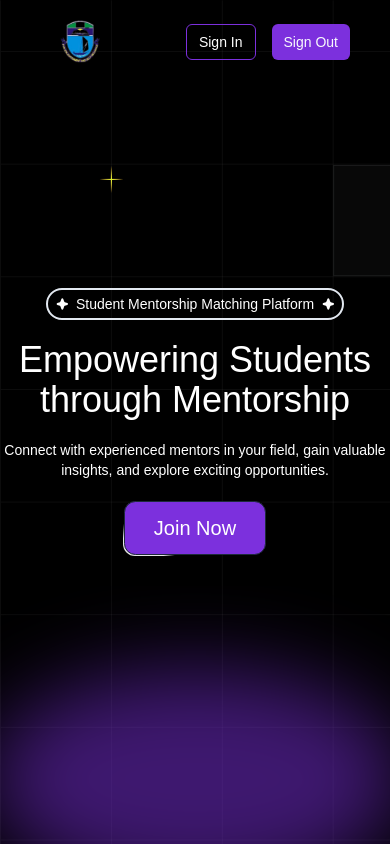
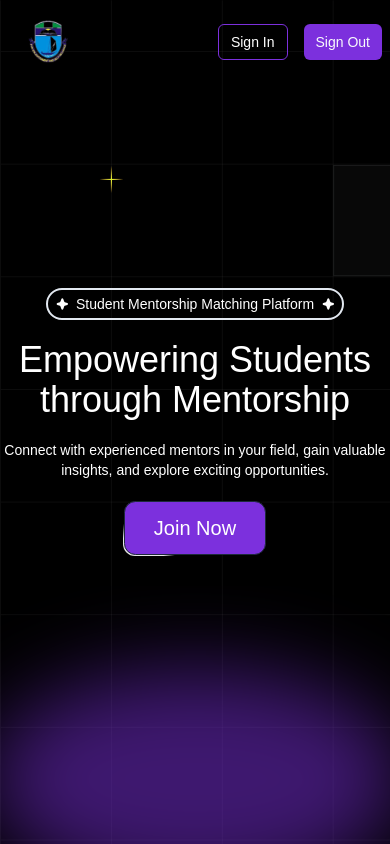
Before and after one commit to lordson-silver/group8, a Next.js app: page / in a window 390 px wide. Built offline with nearby package versions, Linux system fonts and the light colour scheme.

Commit message:
Fix: Responsive for mobile device

```diff
--- a/components/nav.tsx
+++ b/components/nav.tsx
@@ -7,7 +7,7 @@ const Nav = ({
            className?:string;
    })  => {
   return (
-    <div className={cn(className, "flex justify-between items-center absolute top-0 m-auto px-10 pt-5 w-full")}>
+    <div className={cn(className, "flex justify-between items-center absolute top-0 m-auto px-2 mdpx-10 pt-5 w-full")}>
             {/* <h1 className='text-white text-xl flex-grow-0'>Logo</h1> */}
             <Image src={'/logo.png'} height={80} width={80} alt='Uniport Logo'/>
             <div className="flex flex-grow gap-4 justify-end">
```
